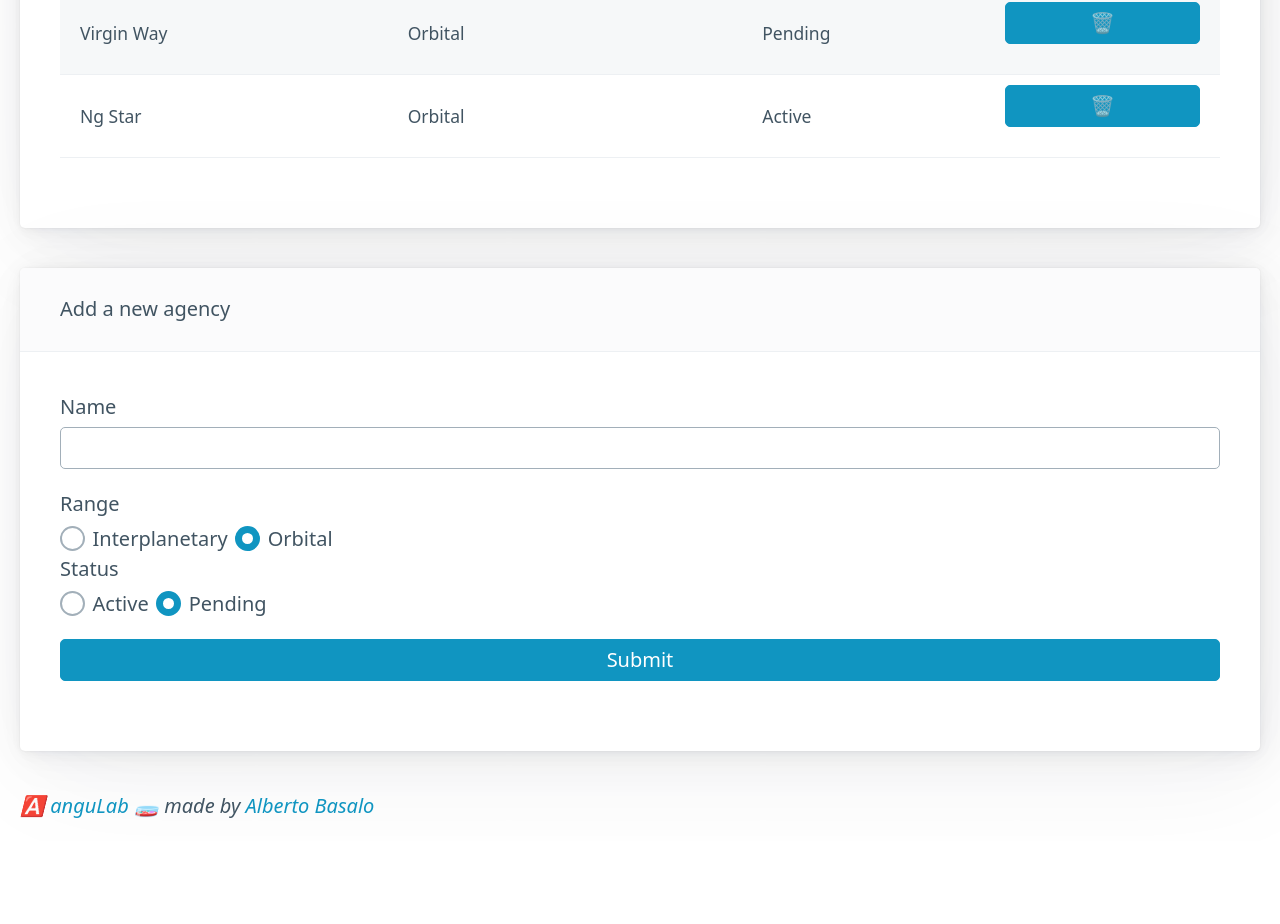
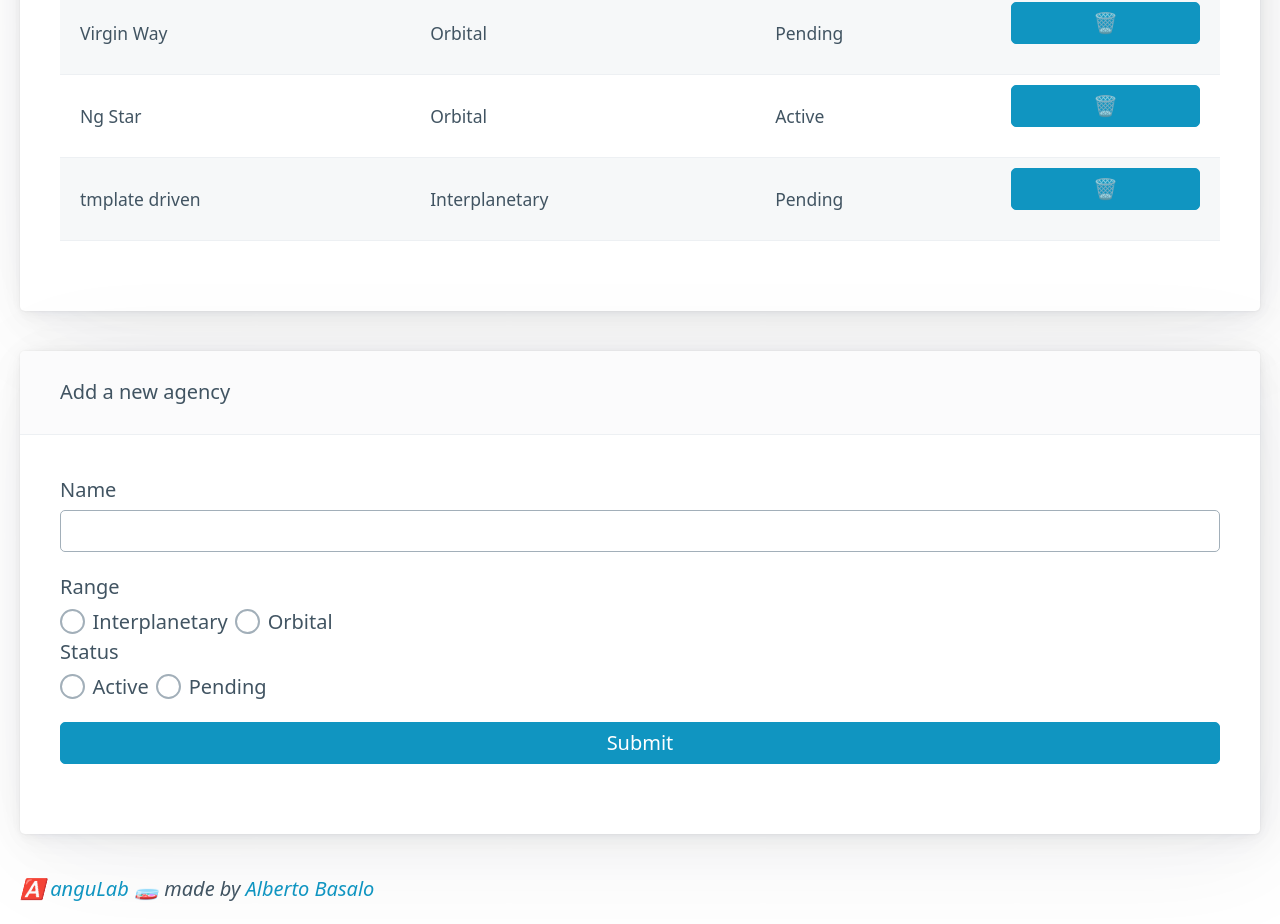
Before and after one commit to AlbertoBasalo/angular-testing, an Angular app: page /agencies in a window 1280 px wide. Shown: the part 481-1405 px from the top of the page. Before the commit the page ends 1322 px from the top, so only its background shows below. Built offline with nearby package versions, Linux system fonts and the light colour scheme; data requests are answered from the project's data file.

Commit message:
feat: agencies page simple way

```diff
--- a/database/db.json
+++ b/database/db.json
@@ -23,6 +23,12 @@
       "range": "Orbital",
       "status": "Active",
       "id": "ng-star"
+    },
+    {
+      "id": "tmplate-driven",
+      "name": "tmplate driven",
+      "range": "Interplanetary",
+      "status": "Pending"
     }
   ],
   "agency-ranges": [
--- a/src/app/routes/agencies/agencies.component.ts
+++ b/src/app/routes/agencies/agencies.component.ts
@@ -1,17 +1,20 @@
-import {
-  ChangeDetectionStrategy,
-  ChangeDetectorRef,
-  Component,
-  OnInit,
-} from '@angular/core';
-import { FormBuilder } from '@angular/forms';
+import { ChangeDetectionStrategy, Component, OnInit } from '@angular/core';
 import { Agency } from '@models/agency.interface';
+import { Option } from '@models/option.interface';
 import { ApiService } from '@services/api.service';
+
+/*
+ * Minimal rookie implementation
+ * Default change detection strategy
+ * Template form
+ * 🤮 All responsibility on the same place
+ * 🤮 Subscription madness
+ */
 
 @Component({
   selector: 'app-agencies',
   template: `
-    <article *ngIf="agencies$ | async as agencies">
+    <article>
       <header>Operating with {{ agencies.length }} agencies</header>
       <table role="grid">
         <thead>
@@ -34,27 +37,27 @@ import { ApiService } from '@services/api.service';
     </article>
     <article>
       <header>Add a new agency</header>
-      <form [formGroup]="form">
+      <form>
         <fieldset>
           <label for="name">Name</label>
-          <input type="text" id="name" name="name" formControlName="name" />
+          <input type="text" id="name" name="name" [(ngModel)]="agency.name" />
           <label for="range">Range</label>
-          <span *ngFor="let option of agencyRanges$ | async as options">
+          <span *ngFor="let option of agencyRanges">
             <input
               type="radio"
               name="range"
-              formControlName="range"
+              [(ngModel)]="agency.range"
               [id]="option.value"
               [value]="option.value"
             />
             <label [for]="option.value">{{ option.label }}</label>
           </span>
           <label for="status">Status</label>
-          <span *ngFor="let option of agencyStatuses$ | async as options">
+          <span *ngFor="let option of agencyStatuses">
             <input
               type="radio"
               name="status"
-              formControlName="status"
+              [(ngModel)]="agency.status"
               [id]="option.value"
               [value]="option.value"
             />
@@ -65,37 +68,46 @@ import { ApiService } from '@services/api.service';
       </form>
     </article>
   `,
-  changeDetection: ChangeDetectionStrategy.OnPush,
+  changeDetection: ChangeDetectionStrategy.Default,
 })
 export class AgenciesComponent implements OnInit {
-  agencies$ = this.api.getAgencies$();
-  agencyRanges$ = this.api.getOptions$('agency-ranges');
-  agencyStatuses$ = this.api.getOptions$('agency-statuses');
-  form = this.formBuilder.group({
+  agencies: Agency[] = [];
+  agencyRanges: Option[] = [];
+  agencyStatuses: Option[] = [];
+  agency: Agency = {
+    id: '',
     name: '',
-    range: 'Orbital',
-    status: 'Pending',
-  });
-  constructor(
-    private api: ApiService,
-    private formBuilder: FormBuilder,
-    private cdr: ChangeDetectorRef
-  ) {}
+    range: '',
+    status: '',
+  };
+
+  constructor(private api: ApiService) {
+    this.loadAgencies();
+    this.loadOptions();
+  }
+
+  private loadOptions() {
+    this.api.getOptions$('agency-ranges').subscribe((ranges) => {
+      this.agencyRanges = ranges;
+    });
+    this.api.getOptions$('agency-statuses').subscribe((statuses) => {
+      this.agencyStatuses = statuses;
+    });
+  }
 
   ngOnInit(): void {}
 
-  onApiSuccess() {
-    this.agencies$ = this.api.getAgencies$();
-    this.form.reset();
-    this.cdr.detectChanges();
+  loadAgencies() {
+    this.api.getAgencies$().subscribe((agencies) => {
+      this.agencies = agencies;
+    });
   }
 
   onSaveClick() {
-    const agencyForm = this.form.value as Agency;
-    this.api.postAgency$(agencyForm).subscribe(() => this.onApiSuccess());
+    this.api.postAgency$(this.agency).subscribe(() => this.loadAgencies());
   }
 
   onDeleteClick(agencyId: string) {
-    this.api.deleteAgency$(agencyId).subscribe(() => this.onApiSuccess());
+    this.api.deleteAgency$(agencyId).subscribe(() => this.loadAgencies());
   }
 }
--- a/src/app/routes/agencies/agencies.module.ts
+++ b/src/app/routes/agencies/agencies.module.ts
@@ -1,12 +1,12 @@
 import { CommonModule } from '@angular/common';
 import { NgModule } from '@angular/core';
 
-import { ReactiveFormsModule } from '@angular/forms';
+import { FormsModule } from '@angular/forms';
 import { AgenciesRoutingModule } from './agencies-routing.module';
 import { AgenciesComponent } from './agencies.component';
 
 @NgModule({
   declarations: [AgenciesComponent],
-  imports: [CommonModule, AgenciesRoutingModule, ReactiveFormsModule],
+  imports: [CommonModule, AgenciesRoutingModule, FormsModule],
 })
 export class AgenciesModule {}
```
Also changed, not shown: src/app/routes/agencies/agencies.component copy.ts (added, +101 -0 lines).
